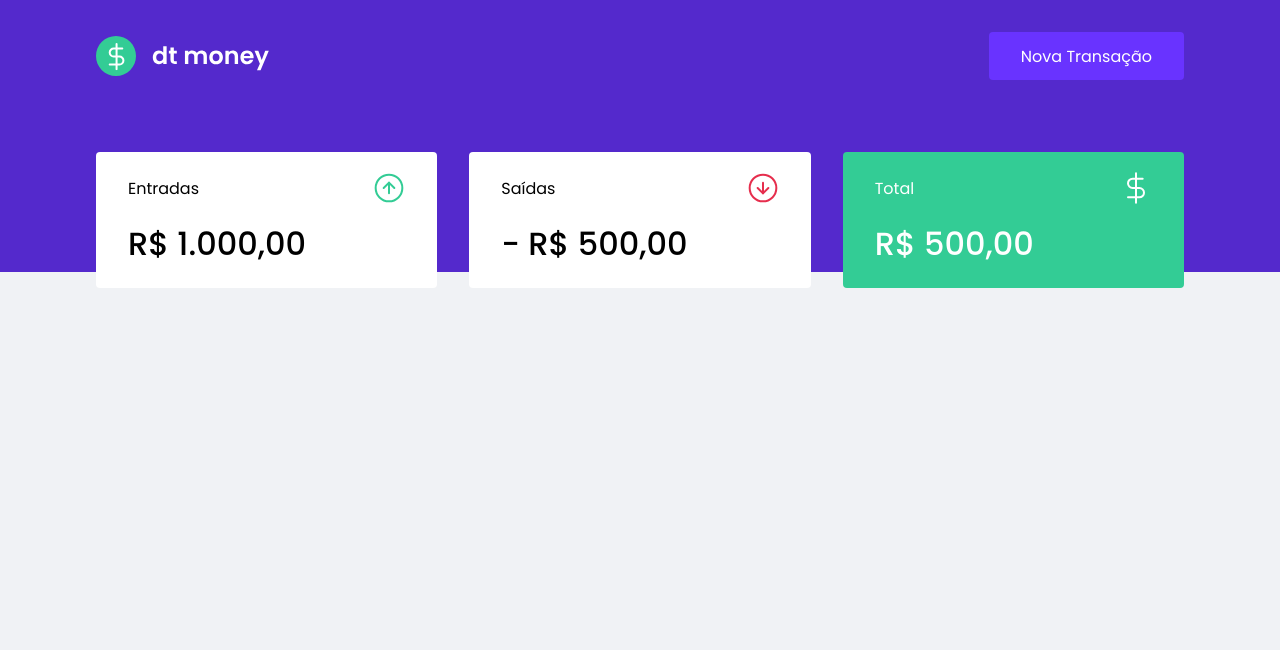
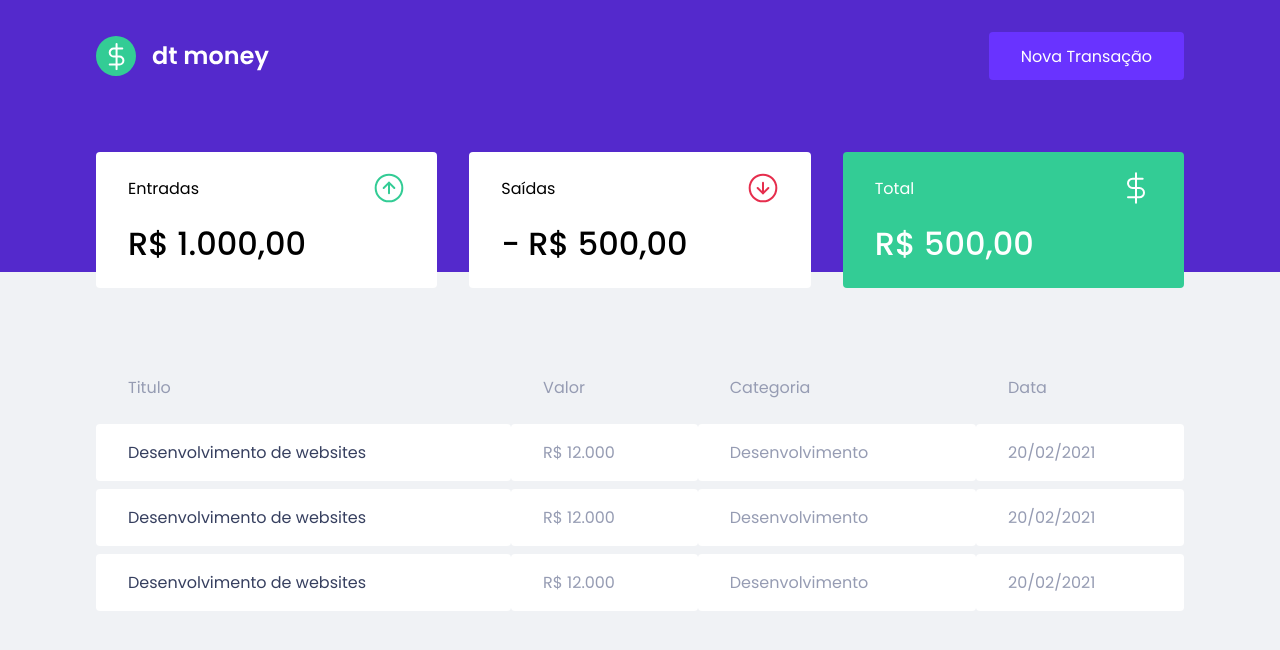
Before and after one commit to uchoamaster/ignite_aulas, a React (Create React App) app in the folder dtmoney/: page / in a window 1280 px wide. Shown: the top 650 px of the page. Built offline with nearby package versions, Linux system fonts and the light colour scheme.

Commit message:
finalizando aula 02

```diff
--- a/dtmoney/src/components/Dashboard/index.tsx
+++ b/dtmoney/src/components/Dashboard/index.tsx
@@ -1,4 +1,5 @@
 import { Summary } from '../Summary';
+import { TransactionsTable } from '../TransactionsTable';
 import { Container } from './styles';
 
 
@@ -7,6 +8,7 @@
     return(
         <Container>
             <Summary />
+            <TransactionsTable />
         </Container>
     );
 }
--- a/dtmoney/src/components/TransactionsTable/index.tsx
+++ b/dtmoney/src/components/TransactionsTable/index.tsx
@@ -1,4 +1,4 @@
-import { Container } from "./styles";
+import { Container } from "./style";
 
 
 export function TransactionsTable() {
@@ -13,7 +13,28 @@
                     <th>Data</th>
                 </tr>
             </thead>
+            <tbody>
+            <tr>
+                <td >Desenvolvimento de websites</td>
+                <td>R$ 12.000</td>
+                <td>Desenvolvimento</td>
+                <td>20/02/2021</td>
+            </tr>
+            <tr>
+                <td >Desenvolvimento de websites</td>
+                <td>R$ 12.000</td>
+                <td>Desenvolvimento</td>
+                <td>20/02/2021</td>
+            </tr>
+            <tr>
+                <td >Desenvolvimento de websites</td>
+                <td>R$ 12.000</td>
+                <td>Desenvolvimento</td>
+                <td>20/02/2021</td>
+            </tr>
+        </tbody>
         </table>
+
     </Container>
     );
 }
--- a/dtmoney/src/components/TransactionsTable/style.ts
+++ b/dtmoney/src/components/TransactionsTable/style.ts
@@ -2,4 +2,30 @@
 
 export const Container = styled.div`
 
+    margin-top: 4rem;
+
+    table {
+        width: 100%;
+        border-spacing: 0 0.5rem;
+
+        th {
+            color: var(--text-body);
+            font-weight:400;
+            padding: 1rem 2rem;
+            text-align: left;
+            line-height: 1.5rem;
+        }
+
+        td {
+            padding: 1rem 2rem;
+            border:0;
+            background: var(--shape);
+            color: var(--text-body);
+            border-radius: 0.25rem;
+
+            &:first-child{
+                color: var(--text-title);
+            }
+        }
+    }
 `;
```
